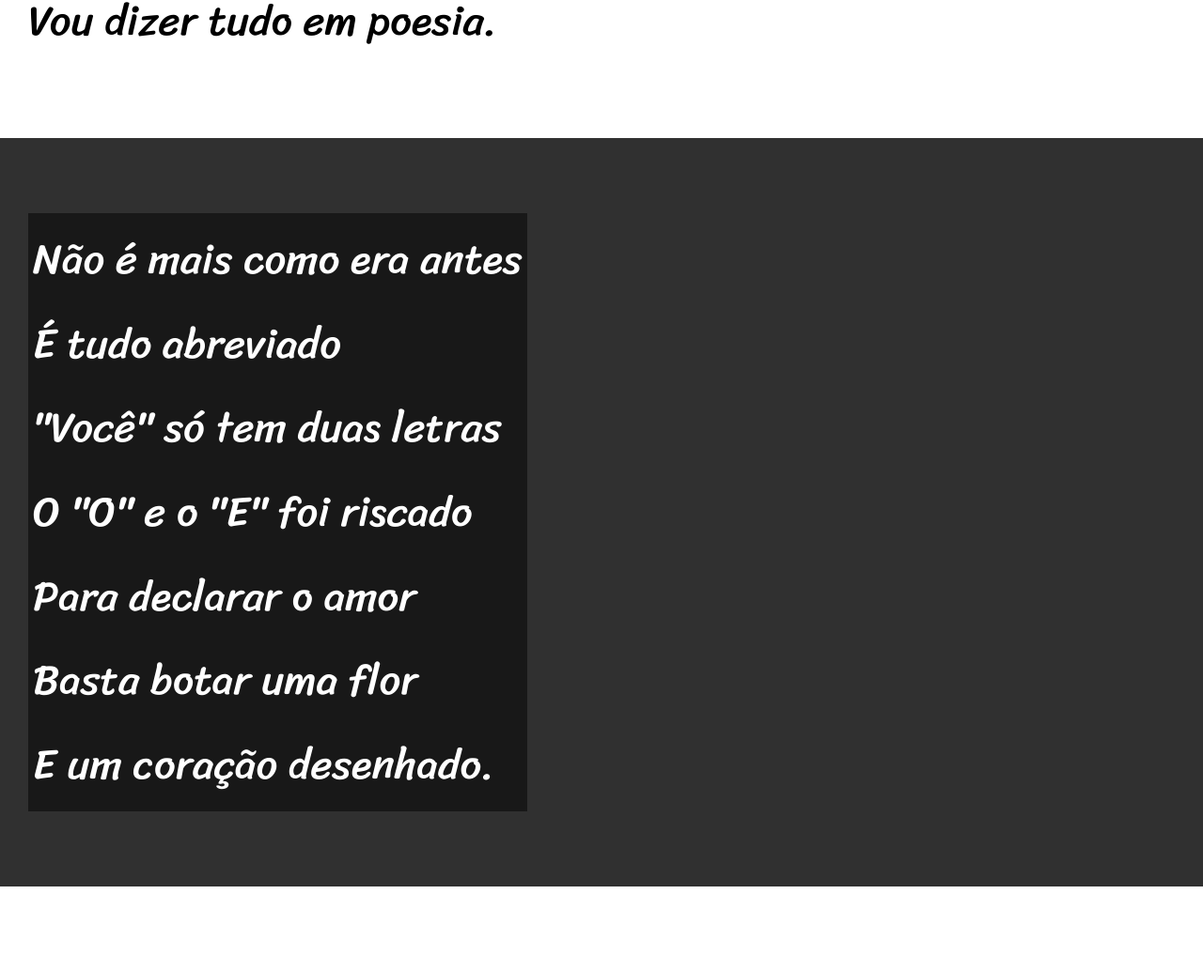
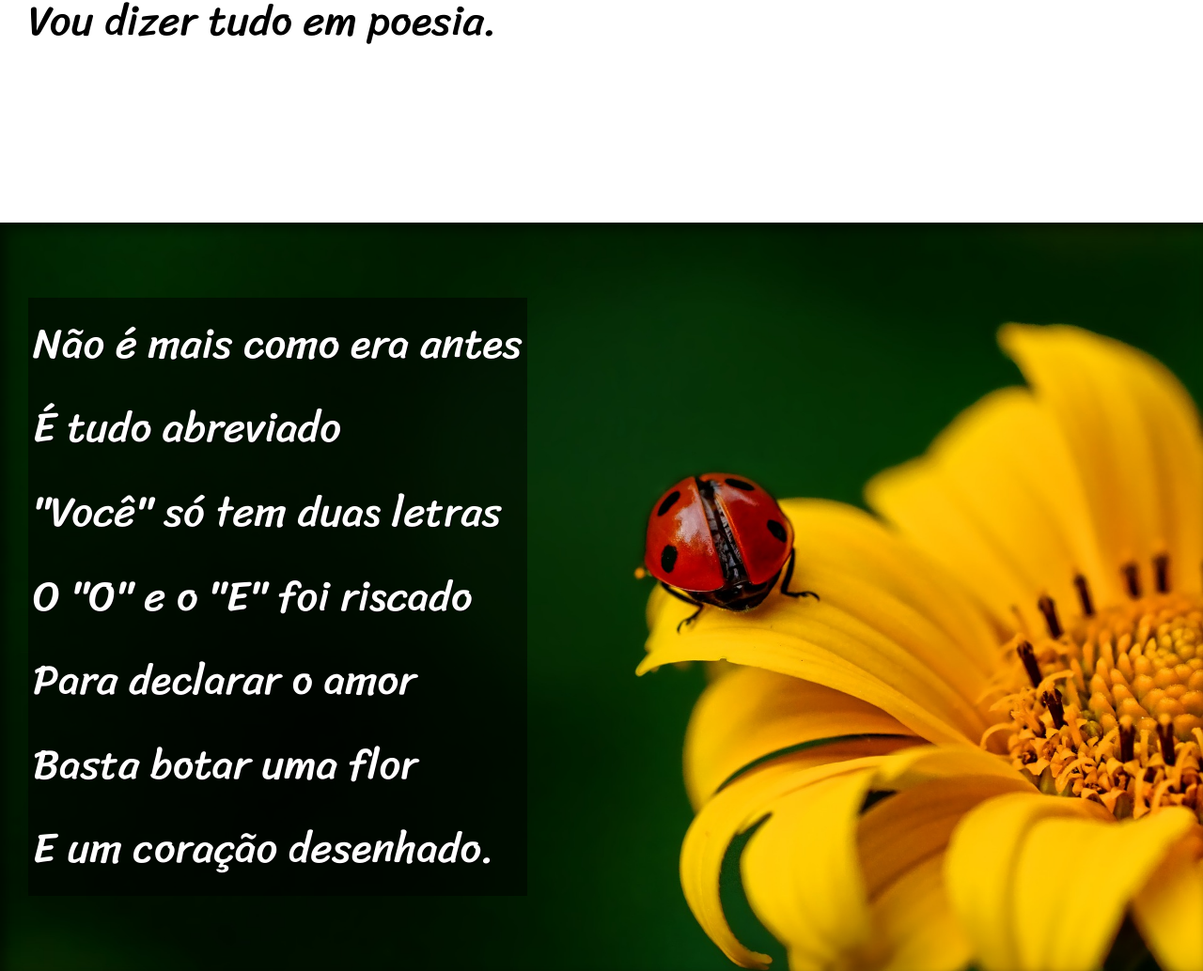
Before and after one commit to gabs-s/html-css, a plain HTML site: page desafios/d012/index.html in a window 1280 px wide. Shown: the part 900-1934 px from the top of the page at 94% size. Drawn offline with Linux system fonts and the light colour scheme.

Commit message:
atualização final d12

```diff
--- a/desafios/d012/index.html
+++ b/desafios/d012/index.html
@@ -30,7 +30,7 @@
         </p>
     </section>
 
-    <section class="imagem">
+    <section class="imagem" id="img01">
         <p>
             Não é mais como era antes <br>
             É tudo abreviado <br>
@@ -51,6 +51,8 @@
             Agora é .com <br>
             Se o saite é muito bom <br>
             Ele vale um alto preço. <br>
+        </p>
+        <p>
             Pra piorar a liguagem <br>
             O emoticom é um risco <br>
             Tem símbolo para tudo <br>
@@ -61,7 +63,7 @@
         </p>
     </section>
 
-        <section class="imagem">
+        <section class="imagem" id="img02">
         <p>
             Tenho saudade das cartas <br>
             Escritas com a própria mão <br>
@@ -82,6 +84,8 @@
             Abriu outro aplicativo <br>
             O mundo ficou cativo <br>
             Da tecnologia do agora. <br>
+        </p>
+        <p>
             Felizmente, pra orar <br>
             Não precisa de internet <br>
             Deus escuta todo mundo <br>
--- a/desafios/d012/style.css
+++ b/desafios/d012/style.css
@@ -57,6 +57,10 @@ section {
     font-size: 3.5vw;
 }
 
+section > p {
+    padding-bottom: 2em;
+}
+
 section.normal {
     background-color: rgb(255, 255, 255);
     color: black;
@@ -65,6 +69,9 @@ section.normal {
 section.imagem {
     background-color: rgb(48, 48, 48);
     color: white;
+    box-shadow: inset 6px 6px 13px 0px rgba(0, 0, 0, 0.555);
+    background-size: cover;
+    background-attachment: fixed;
 
 }
 
@@ -72,6 +79,18 @@ section.imagem > p {
     display: inline-block;
     padding: 5px;
     background-color: rgba(0, 0, 0, 0.507);
+    text-shadow: 1px 1px 0px black;
+}
+
+section#img01 {
+    background-image: url(imagens/background001.jpg);
+    background-position: right center;
+
+}
+
+section#img02 {
+    background-image: url(imagens/background002.jpg);
+    background-position: right bottom;
 
 }
 
```
